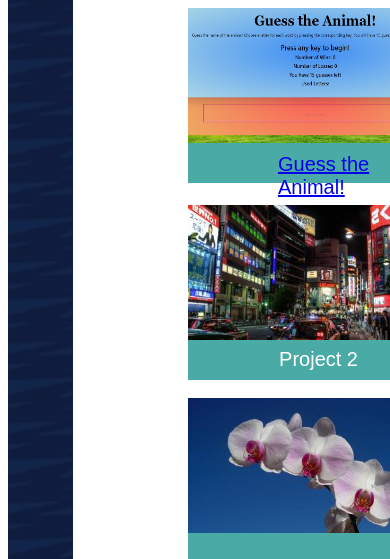
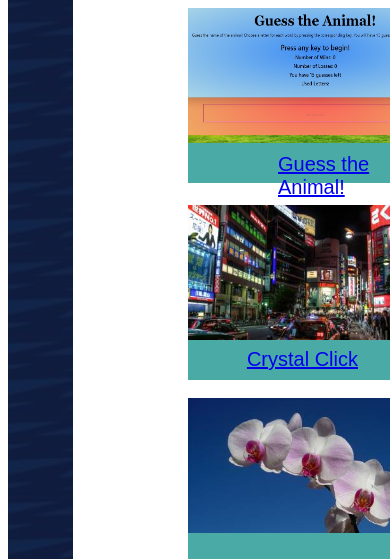
Before and after one commit to bcason9/Responsive-Portfolio, a plain HTML site: page portfolio.html in a window 390 px wide. Shown: the part 285-844 px from the top of the page. Drawn offline with Linux system fonts and the light colour scheme.

Commit message:
updated portfolio link 2

```diff
--- a/assets/css/style.css
+++ b/assets/css/style.css
@@ -174,7 +174,7 @@ footer {
     float: right;
     position: relative;
     top: 165px;
-    left: 25px
+    left: 45px
 }
 
 #port3 {
@@ -288,8 +288,8 @@ footer {
         color: #ffffff;
         float: right;
         position: relative;
-        top: -50px;
-        left: 165px;
+        top: -48px;
+        left: 175px;
     }
 
     #port3 {
--- a/portfolio.html
+++ b/portfolio.html
@@ -22,7 +22,7 @@
         <img class="image" id="image2" src="assets/images/wordguess.jpg" alt="a random image" height="165" width="255">
         <div id="port1"><a href="https://bcason9.github.io/Word-Guess-Game/">Guess the Animal!</a></div>
         <img class="image" id="image3" src="assets/images/rando1.jpg" alt="a random image" height="165" width="255">
-        <div id="port2">Project 2</div>
+        <div id="port2"><a href="https://bcason9.github.io/unit-4-game/">Crystal Click</a></div>
         <img class="image" id="image4" src="assets/images/rando2.jpg" alt="a random image" height="165" width="255">
         <div id="port3">Project 3</div>
         <img class="image" id="image5" src="assets/images/rando3.jpg" alt="a random image" height="165" width="255">
```
